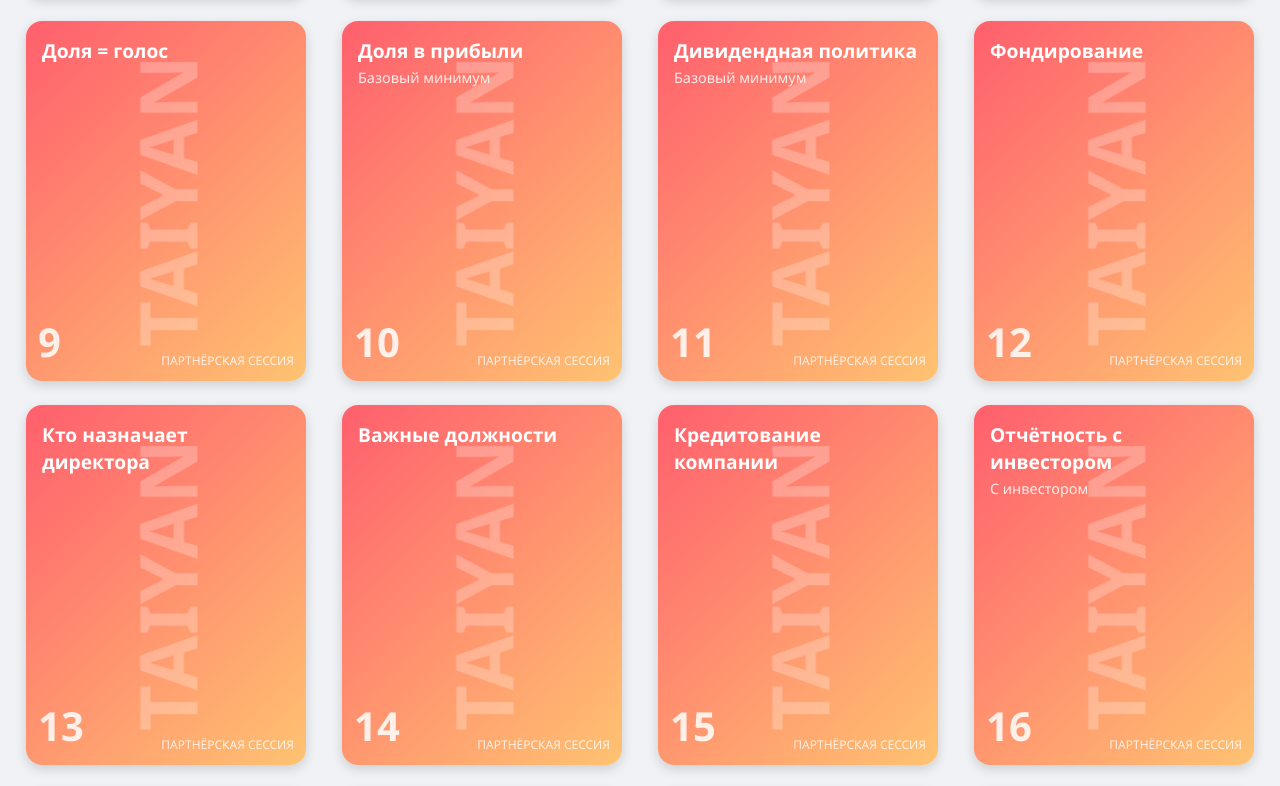
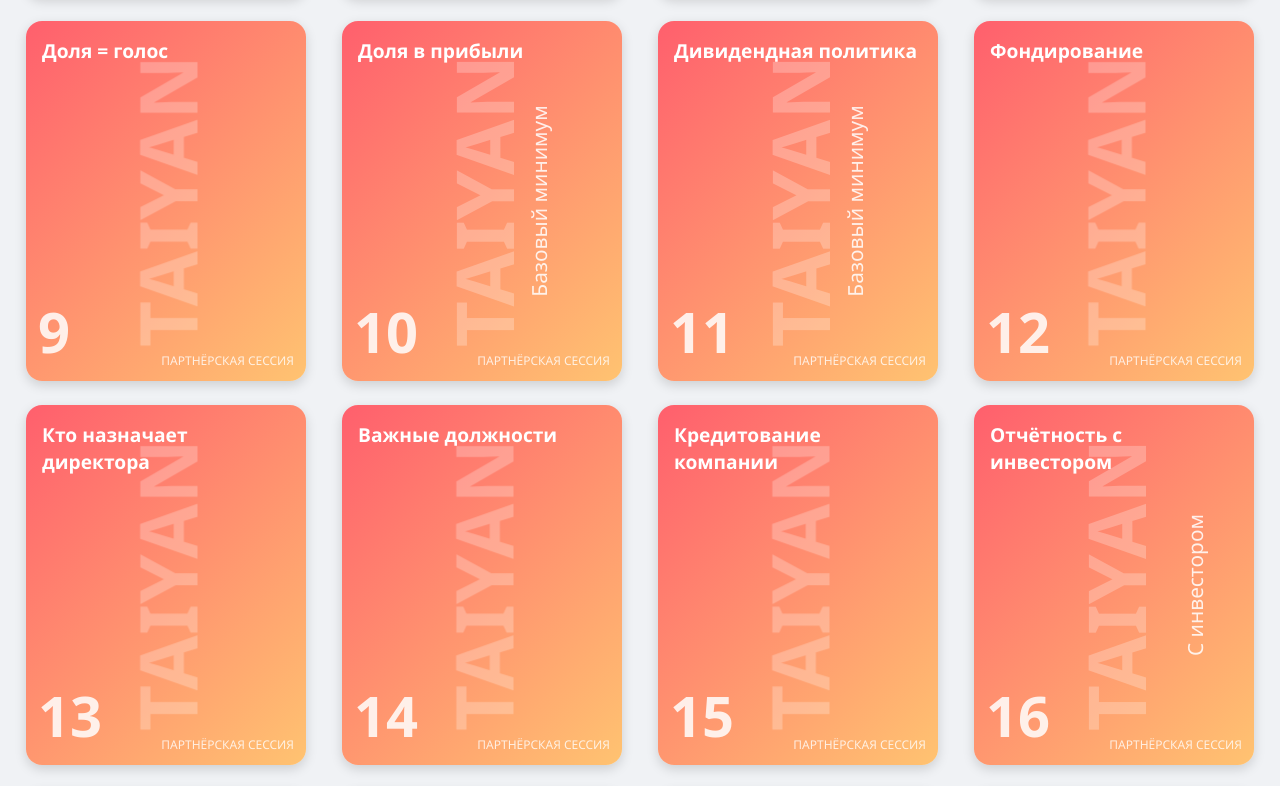
Before and after one commit to Anrash89/Sessiya, a plain HTML site: page index.html in a window 1280 px wide. Shown: the part 819-1605 px from the top of the page. Drawn offline with Linux system fonts and the light colour scheme.

Commit message:
Update index.html

```diff
--- a/index.html
+++ b/index.html
@@ -81,8 +81,8 @@
     .card-front[data-group="sczenarii"] { background: var(--gradient-sczenarii); }
     .card-front[data-group="mayaki"] { background: var(--gradient-mayaki); }
     .front-theme { font-size: 1.2rem; font-weight: 600; margin-bottom: 4px; }
-    .front-number { position: absolute;  bottom: 12px; left: 12px; font-size: 2.5rem; font-weight: bold;color: rgba(255,255,255,0.85); z-index: 2; }
-    .front-category { font-size: 0.9rem; opacity: 0.85; margin-bottom: auto; }
+    .front-number { position: absolute;  bottom: 12px; left: 12px; font-size: 3.5rem; font-weight: bold;color: rgba(255,255,255,0.85); z-index: 2; }
+    .front-category { position: absolute; top: 50%; right: -12px; transform: translateY(-50%) rotate(-90deg); transform-origin: center; font-size: 1.3rem; opacity: 0.85; white-space: nowrap; z-index: 2; margin: 0; padding: 0; }
     .front-tag { position: absolute; bottom: 12px;right: 12px; font-size: 0.75rem;opacity: 0.8;z-index: 2; margin: 0;text-align: right; }
     .front-watermark { position: absolute; top: 50%; left: 50%;transform: translate(-50%, -50%) rotate(-90deg); font-size: 5rem; font-weight: bold;color: rgba(255,255,255,0.25); pointer-events: none; z-index: 1; white-space: nowrap;}
     .card-back { transform: rotateY(180deg); padding: 16px; color: #333; display: flex; flex-direction: column; }
```
